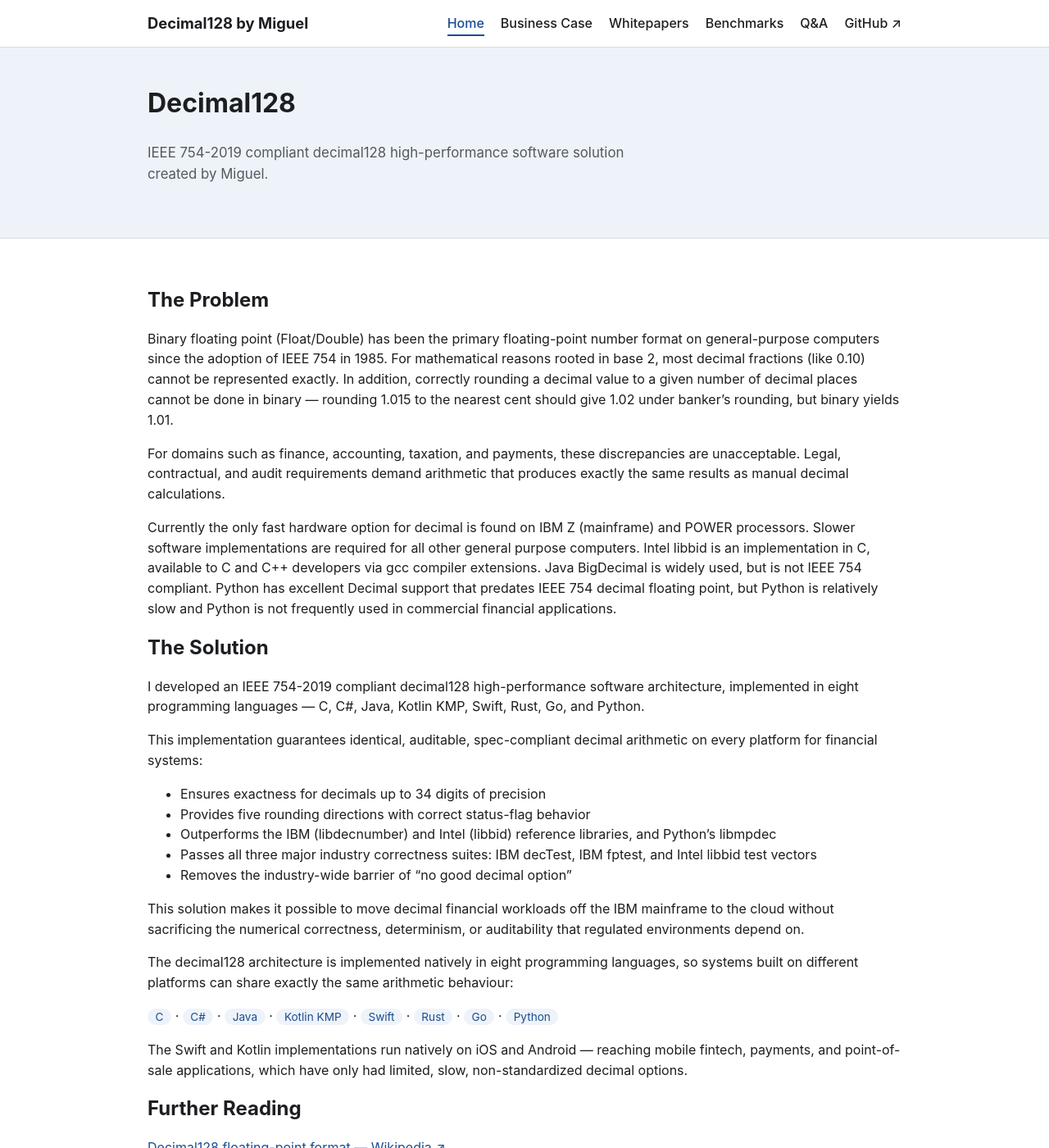
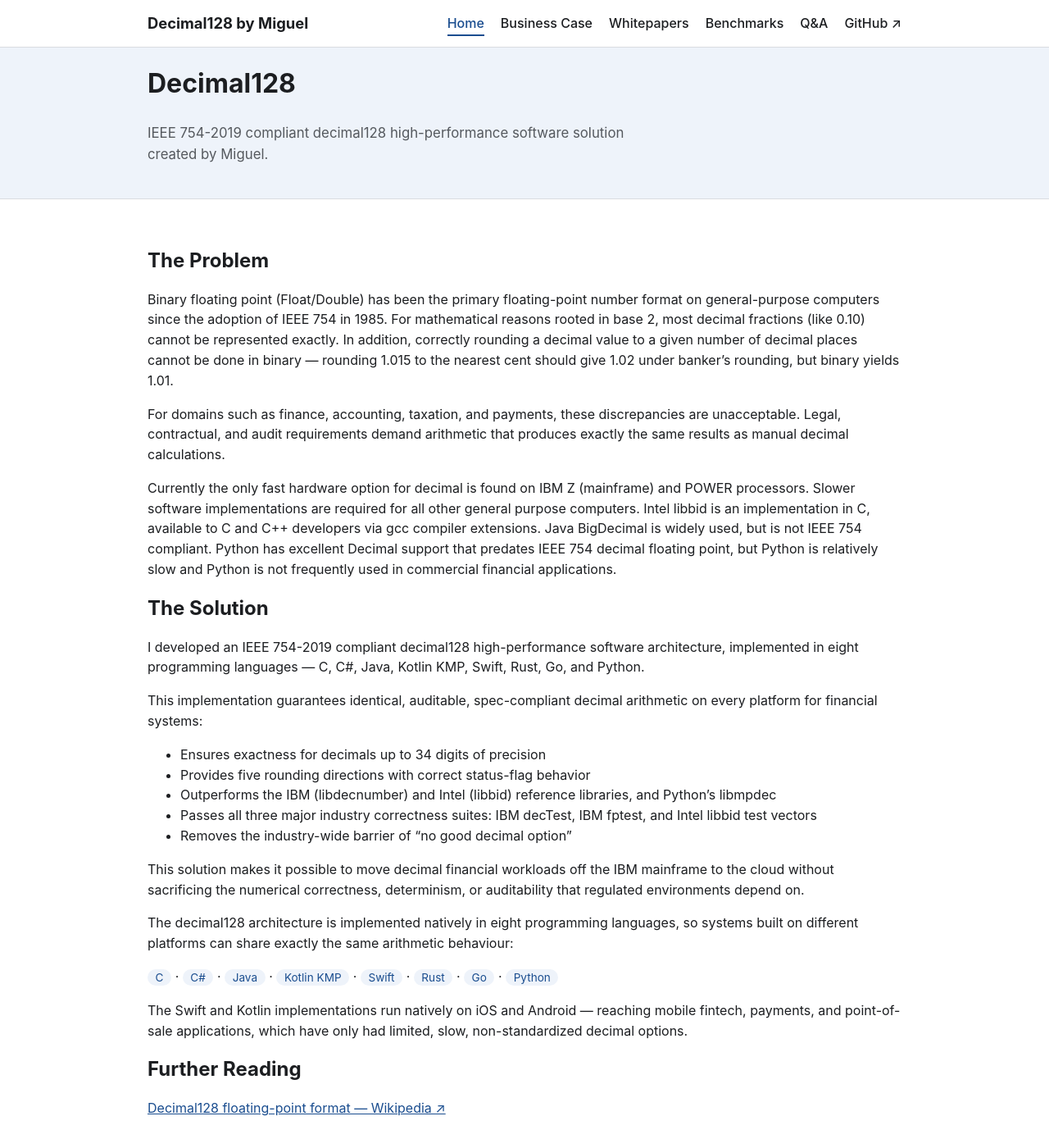
Before and after one commit to migueldecimal128/decimal128-www, a Jekyll site: the page built from index.md, in a window 1280 px wide and 1400 px high. Shown: the whole window at 82% size. Built offline with Jekyll 4.4.1, drawn with Linux system fonts in a browser that asks for light colours.

Commit message:
Halve hero section top/bottom padding

```diff
--- a/css/style.css
+++ b/css/style.css
@@ -138,8 +138,8 @@
 }
 
 .hero .container {
-  padding-top: 3rem;
-  padding-bottom: 3rem;
+  padding-top: 1.5rem;
+  padding-bottom: 1.5rem;
 }
 
 .hero h1 {
```
